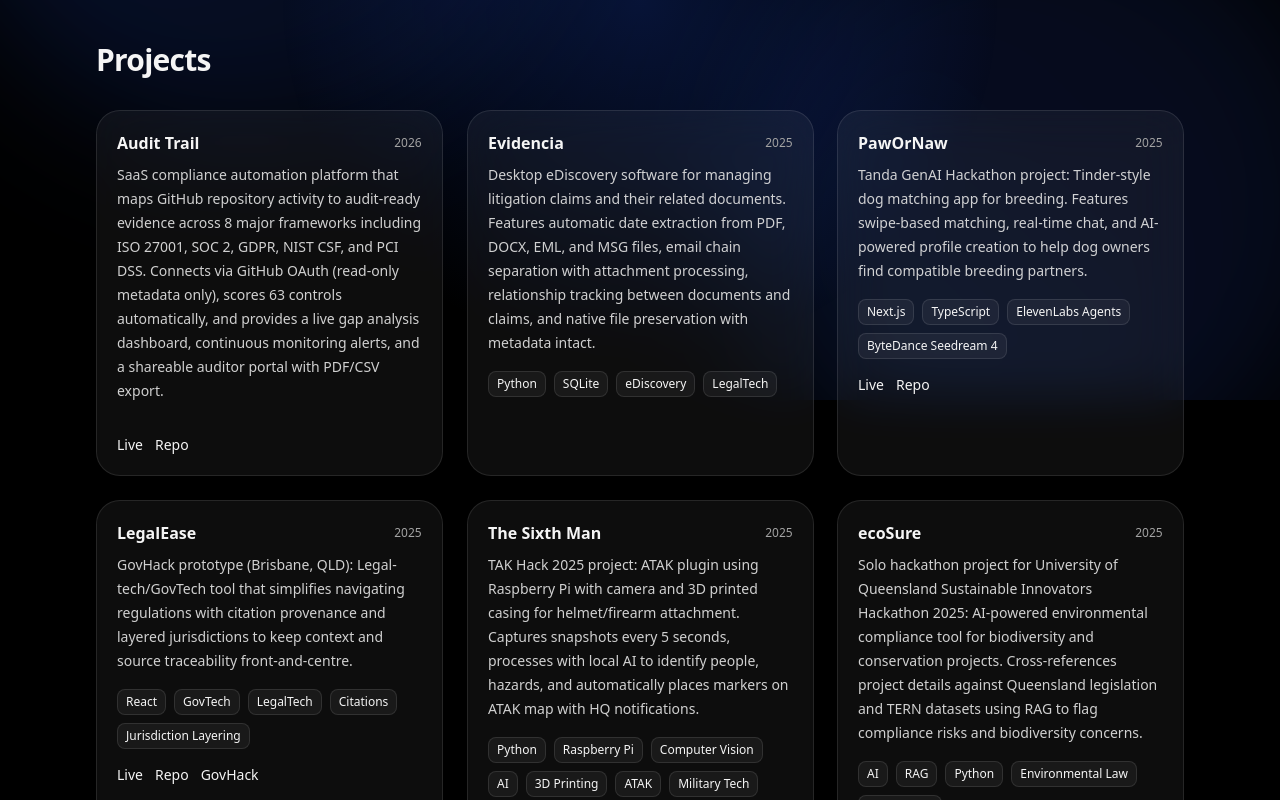
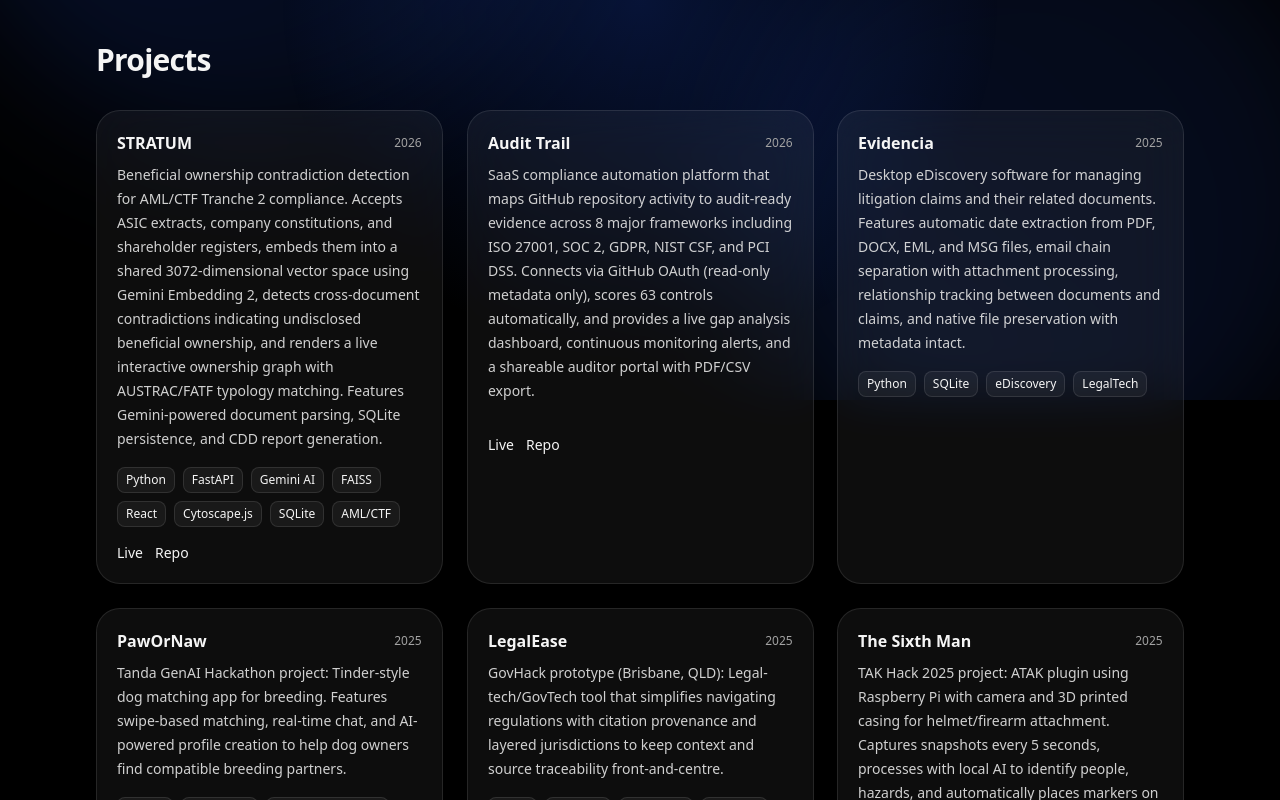
Before and after one commit to JohnJohnW/personal_portfolio, a React (Vite) app: page / in a window 1280 px wide. Shown: the part 400-1200 px from the top of the page. Built offline with nearby package versions, Linux system fonts and the light colour scheme.

Commit message:
Add STRATUM project to portfolio

```diff
--- a/src/Portfolio.jsx
+++ b/src/Portfolio.jsx
@@ -16,6 +16,16 @@ const DATA = {
     { label: "YouTube",  href: "https://www.youtube.com/@john_wynter" },
   ],
   projects: [
+    {
+      title: "STRATUM",
+      tag: "2026",
+      desc: "Beneficial ownership contradiction detection for AML/CTF Tranche 2 compliance. Accepts ASIC extracts, company constitutions, and shareholder registers, embeds them into a shared 3072-dimensional vector space using Gemini Embedding 2, detects cross-document contradictions indicating undisclosed beneficial ownership, and renders a live interactive ownership graph with AUSTRAC/FATF typology matching. Features Gemini-powered document parsing, SQLite persistence, and CDD report generation.",
+      links: [
+        { href: "https://johnjohnw.github.io/stratum/", label: "Live" },
+        { href: "https://github.com/JohnJohnW/stratum", label: "Repo" },
+      ],
+      stack: ["Python", "FastAPI", "Gemini AI", "FAISS", "React", "Cytoscape.js", "SQLite", "AML/CTF"],
+    },
     {
       title: "Audit Trail",
       tag: "2026",
```
